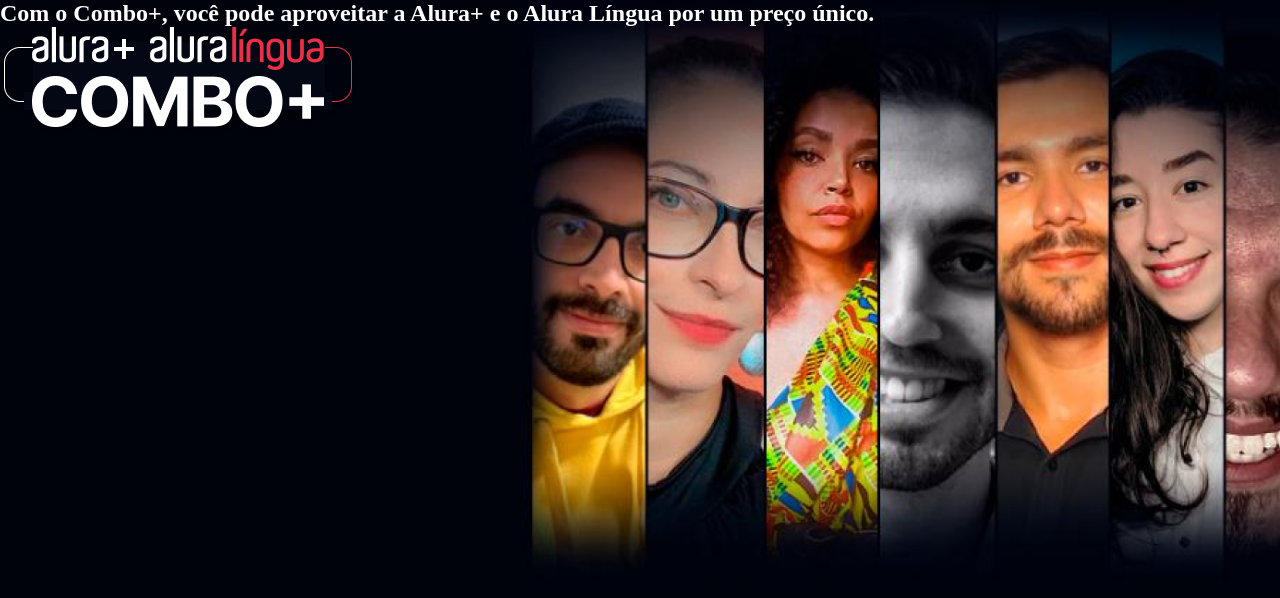
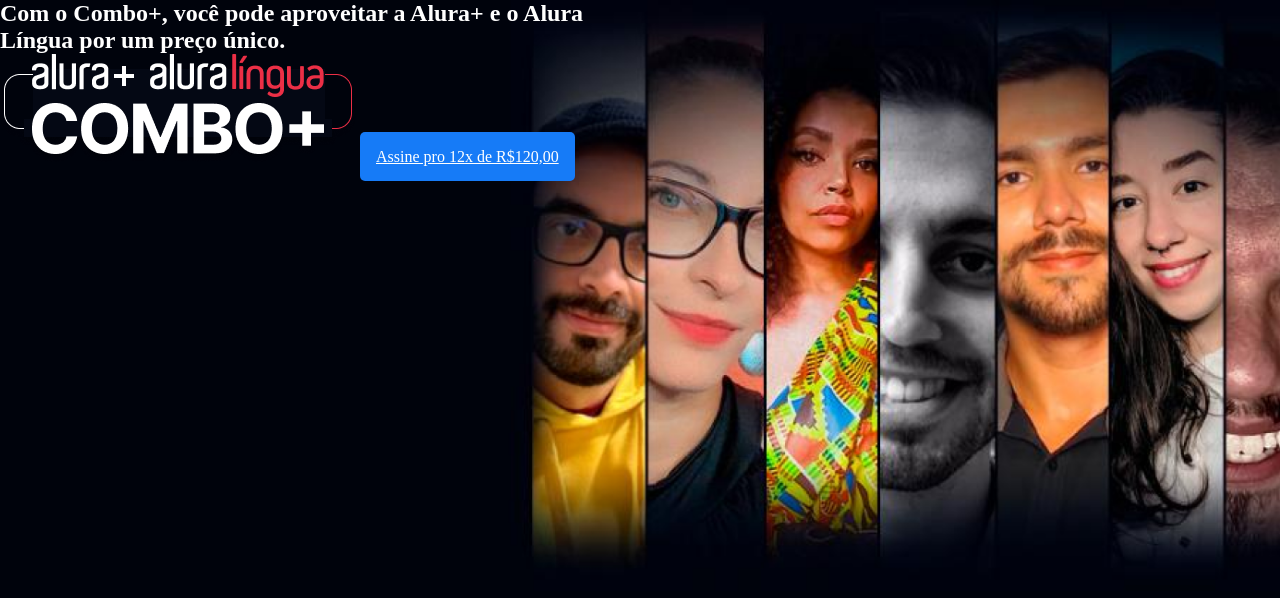
Before and after one commit to M14Burack/AlluraPlus2B, a plain HTML site: page index.html in a window 1280 px wide. Drawn offline with Linux system fonts and the light colour scheme.

Commit message:
Add files via upload

```diff
--- a/index.html
+++ b/index.html
@@ -10,8 +10,11 @@
 
 <body>
     <section class="container principal">
+    <div>
         <h1>Com o Combo+, você pode aproveitar a Alura+ e o Alura Língua por um preço único.</h1>
         <img src="./img/Combo.png" alt="O combo AluraPlus">
+        <a href="www.alura.com.br"class="container-botao">Assine pro 12x de R$120,00</a>
+    </div>
     </section>
 </body>
 
--- a/style.css
+++ b/style.css
@@ -19,4 +19,13 @@
    }
    .container{
     height: 100vh;
+    display: grid;
+    grid-template-columns: 50% 50%;
    }
+   .container-botao{
+    background-color: var(--botao-azul);
+    border-radius: 5px;
+    padding: 1em;
+    color: var(--branco-principal);
+
+}
```
